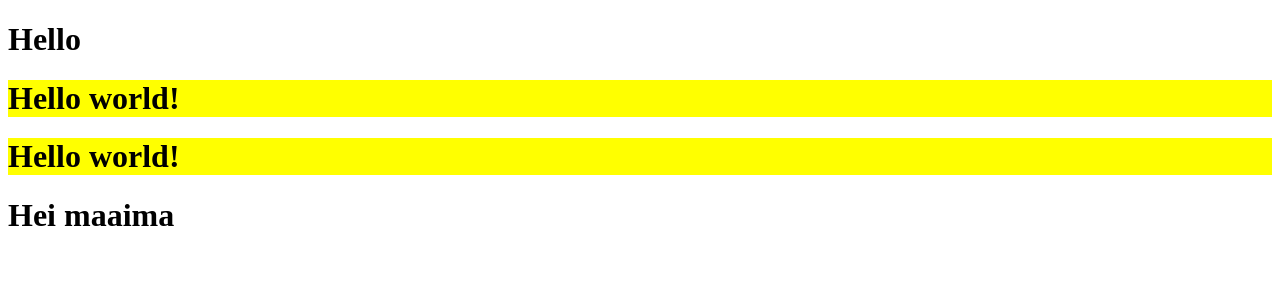
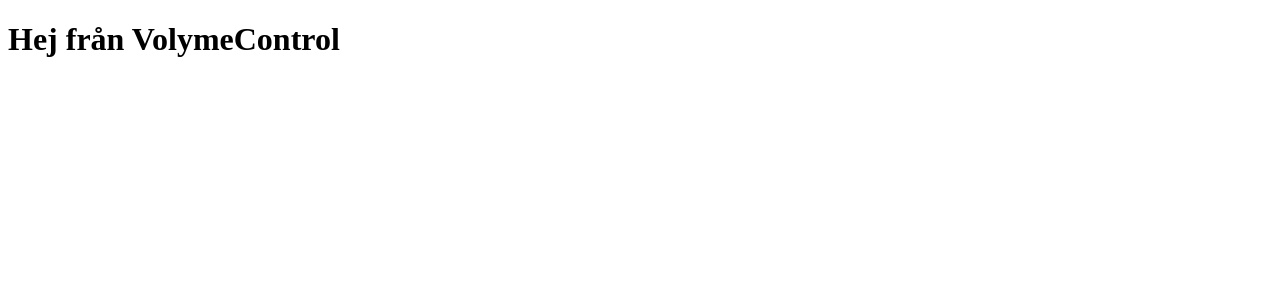
Before and after one commit to deniselarsson/EC_volumeControl, a React (Create React App) app: page / in a window 1280 px wide. Shown: the top 300 px of the page. Built offline with nearby package versions, Linux system fonts and the light colour scheme.

Commit message:
added volymecontrol

```diff
--- a/src/index.js
+++ b/src/index.js
@@ -2,6 +2,7 @@
 import ReactDOM from 'react-dom';
 import HelloWorld01 from './hello/HelloWorld01';
 import HelloWorld02 from './hello/HelloWorld02';
+import VolymeControl from './volymecontrol/VolumeControl';
 //import './index.css';
 //import App from './App';
 //import reportWebVitals from './reportWebVitals';
@@ -9,11 +10,15 @@
 const app =
 
 <div>
+    <VolymeControl />
+</div>
+
+{/* <div>
     <h1>Hello</h1>
     <HelloWorld01 />
     <HelloWorld01 />
     <HelloWorld02 />
-</div>
+</div> */}
 
 
 
--- /dev/null
+++ b/src/volymecontrol/VolumeControl.js
@@ -0,0 +1,10 @@
+import React from 'react'
+
+export default function VolymeControl() {
+
+    return (
+
+        <h1>Hej från VolymeControl</h1>
+
+    )
+}
```
Also changed, not shown: 1 other file (tests, documents, lock files or other folders).
